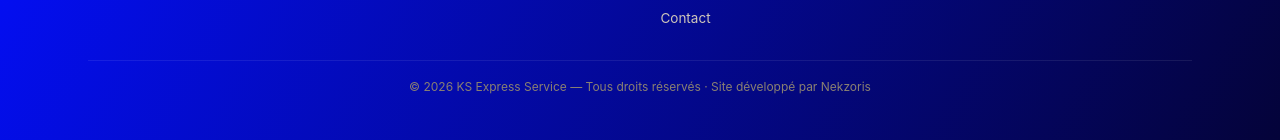
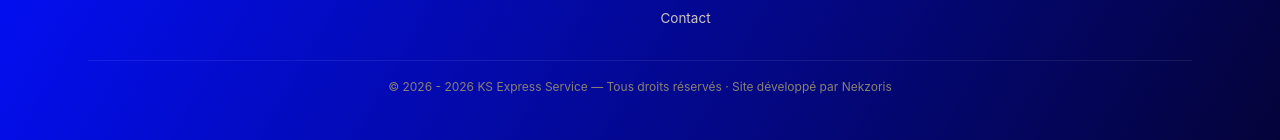
Before and after one commit to ksesxpress/ksexpress-front, a Next.js app: page / in a window 1280 px wide. Shown: the part 5150-5290 px from the top of the page. Built offline with nearby package versions, Linux system fonts and the light colour scheme; no server answers.

Commit message:
feat: add dynamic copyright year and hyperlink to developer website in footer

```diff
--- a/components/Footer.tsx
+++ b/components/Footer.tsx
@@ -13,6 +13,8 @@ const clientLinks = [
   { href: "/register", label: "Créer un compte" },
   { href: "/#tracking", label: "Suivi public" },
 ];
+const date = new Date().getFullYear();
+const developer = "https://nekzoris.com";
 
 export function Footer() {
   return (
@@ -57,8 +59,8 @@ export function Footer() {
         </div>
 
         <div className="pt-4.5 text-center text-xs text-[#8a8072]">
-          © 2026 KS Express Service — Tous droits réservés · Site développé
-          par Nekzoris
+          © 2026 - {date}  KS Express Service — Tous droits réservés · Site développé
+          par <a href={developer}>Nekzoris</a>
         </div>
       </div>
     </footer>
```
